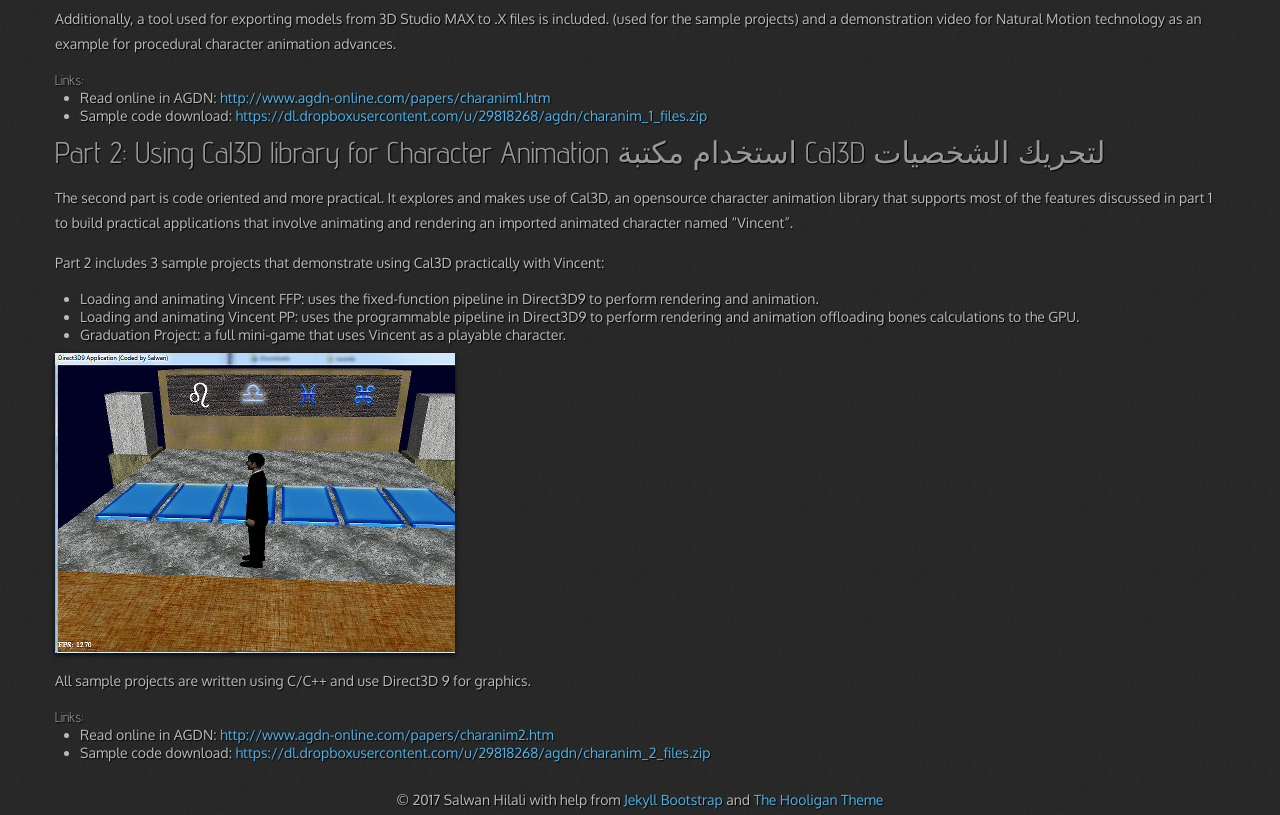
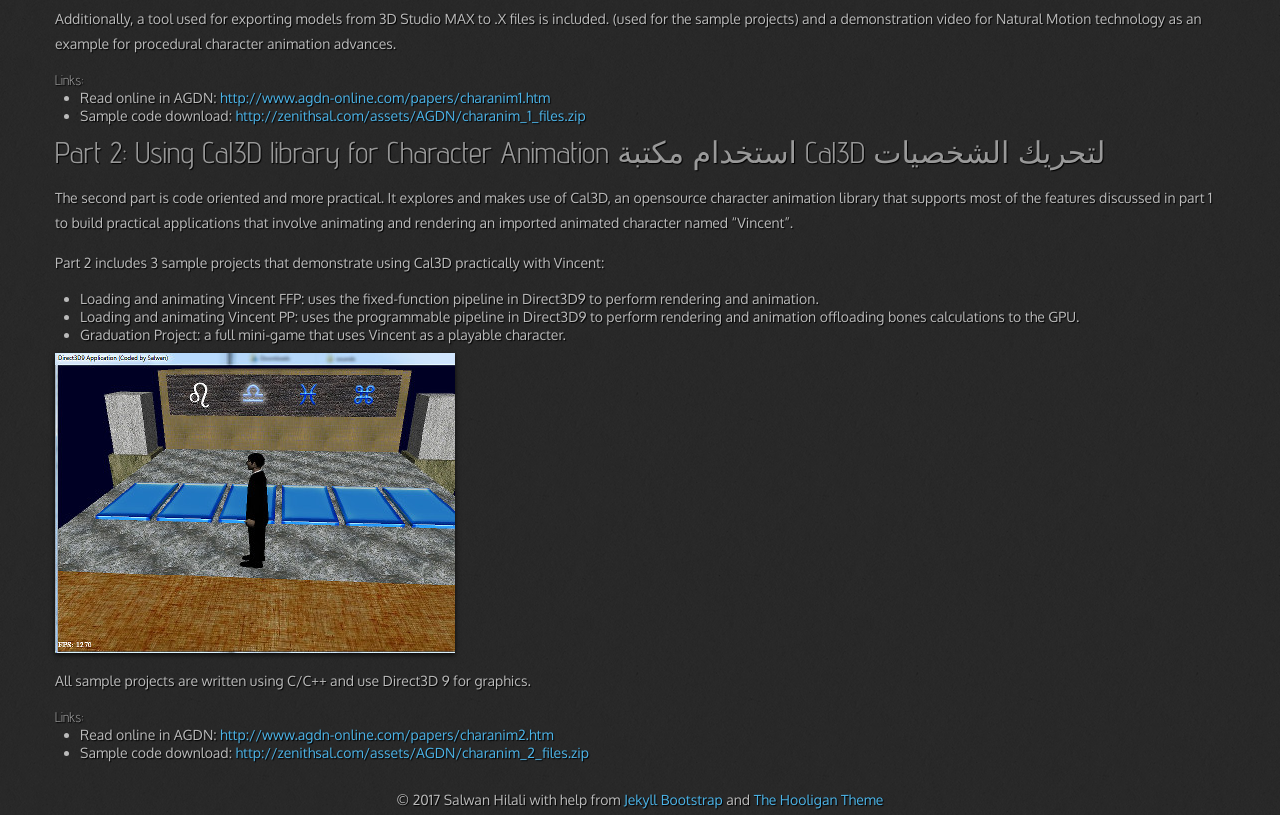
Before and after one commit to Salwan/salwan.github.io, a Jekyll site: the page built from pages/agdncontest.md, in a window 1280 px wide. Shown: the part 909-1724 px from the top of the page. Built offline with Jekyll 4.4.1, drawn with Linux system fonts in a browser that asks for light colours; nearby versions of some CDN libraries; some of the changed lines change nothing that is shown.

Commit message:
Updated agdn paper links (dropbox public links dead)

```diff
--- a/pages/agdncontest.md
+++ b/pages/agdncontest.md
@@ -38,7 +38,7 @@ Additionally, a tool used for exporting models from 3D Studio MAX to .X files is
 #### Links:
 
 - Read online in AGDN: [http://www.agdn-online.com/papers/charanim1.htm](http://www.agdn-online.com/papers/charanim1.htm)
-- Sample code download: [https://dl.dropboxusercontent.com/u/29818268/agdn/charanim_1_files.zip](https://dl.dropboxusercontent.com/u/29818268/agdn/charanim_1_files.zip)
+- Sample code download: [http://zenithsal.com/assets/AGDN/charanim_1_files.zip](charanim_1_files.zip)
 
 ## Part 2: Using Cal3D library for Character Animation استخدام مكتبة Cal3D لتحريك الشخصيات
 
@@ -57,4 +57,4 @@ All sample projects are written using C/C++ and use Direct3D 9 for graphics.
 #### Links:
 
 - Read online in AGDN: [http://www.agdn-online.com/papers/charanim2.htm](http://www.agdn-online.com/papers/charanim2.htm)
-- Sample code download: [https://dl.dropboxusercontent.com/u/29818268/agdn/charanim_2_files.zip](https://dl.dropboxusercontent.com/u/29818268/agdn/charanim_2_files.zip)
+- Sample code download: [http://zenithsal.com/assets/AGDN/charanim_2_files.zip](charanim_2_files.zip)
```
